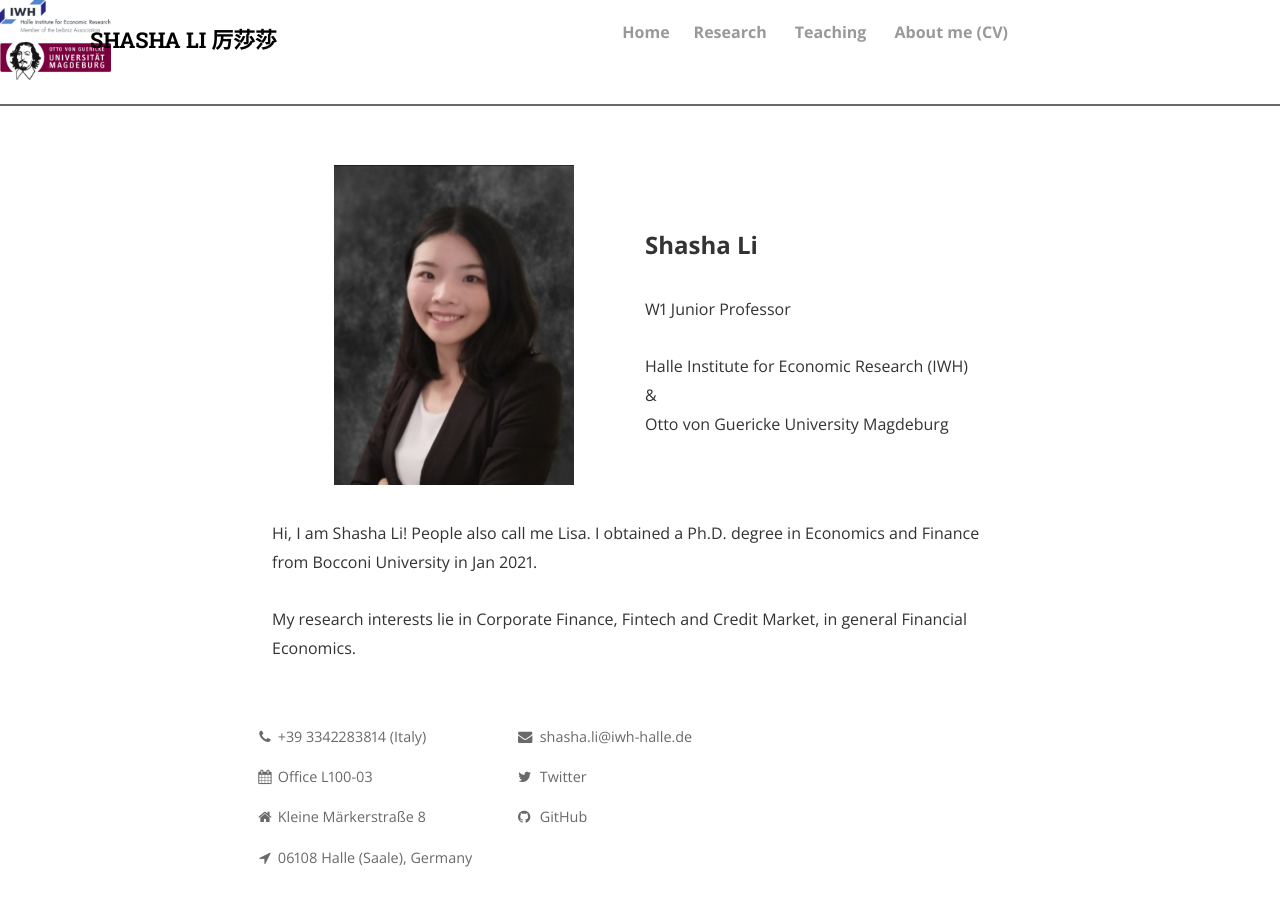
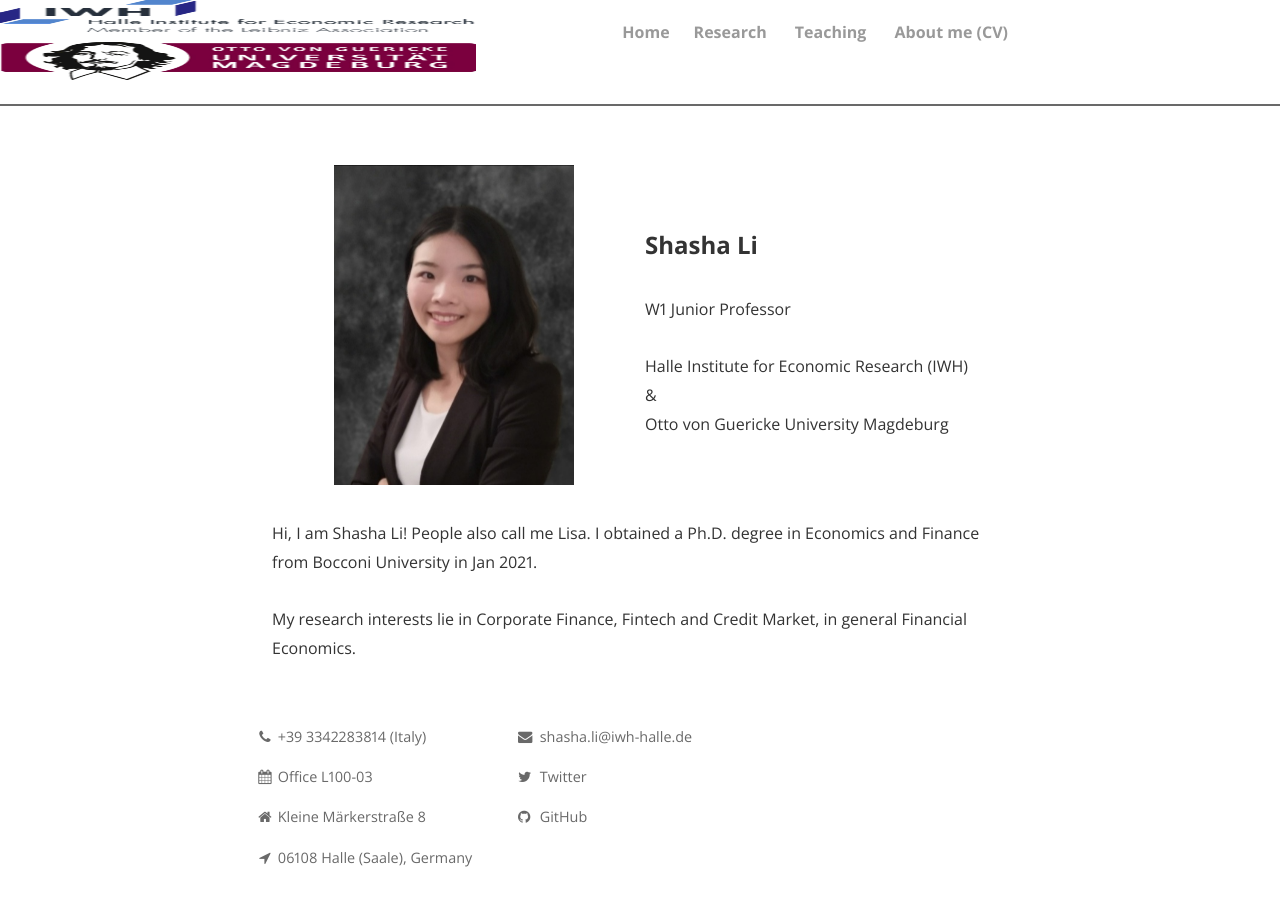
Before and after one commit to shasha-li/shasha-li.github.io, a Jekyll site: the page built from index.html, in a window 1280 px wide. Built offline with Jekyll 4.4.1, drawn with Linux system fonts in a browser that asks for light colours; nearby versions of some CDN libraries; the list of posts is cut into pages by our own code; comment, search, counter and statistics services are not loaded; a style sheet for code colours, icons or effects is not loaded.

Commit message:
Update header.html

```diff
--- a/_includes/header.html
+++ b/_includes/header.html
@@ -1,6 +1,5 @@
 <header class="navigation" role="banner">
- <img class="topleft" width="111" height="80" src="https://shasha-li.github.io/content/IWHM.png" alt="B">
- <h1 class="namef"><a href="https://shasha-li.github.io" style="color:black;">SHASHA LI 厉莎莎</a></h1>
+ <img class="topleft" width="476" height="80" src="https://shasha-li.github.io/content/IWHM.png" alt="B">
   <div class="navigation-wrapper">
     <a href="javascript:void(0)" class="navigation-menu-button" id="js-mobile-menu">
       <i class="fa fa-bars"></i>
```
